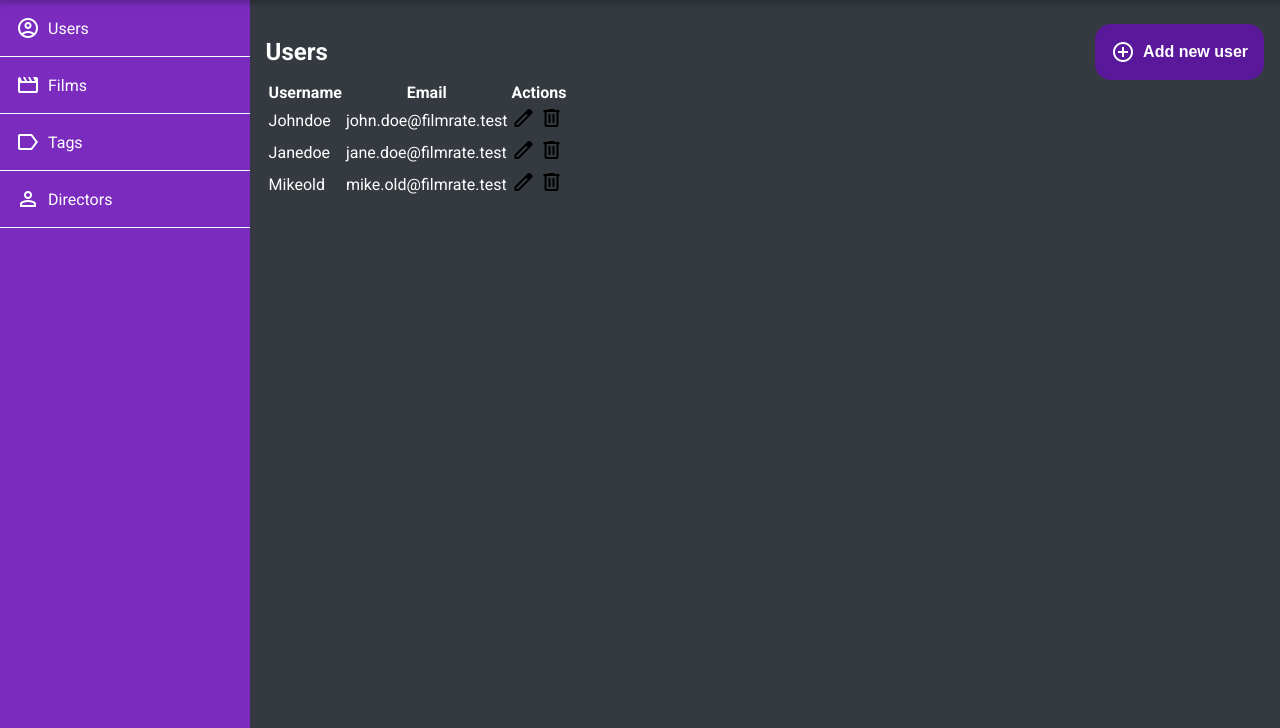
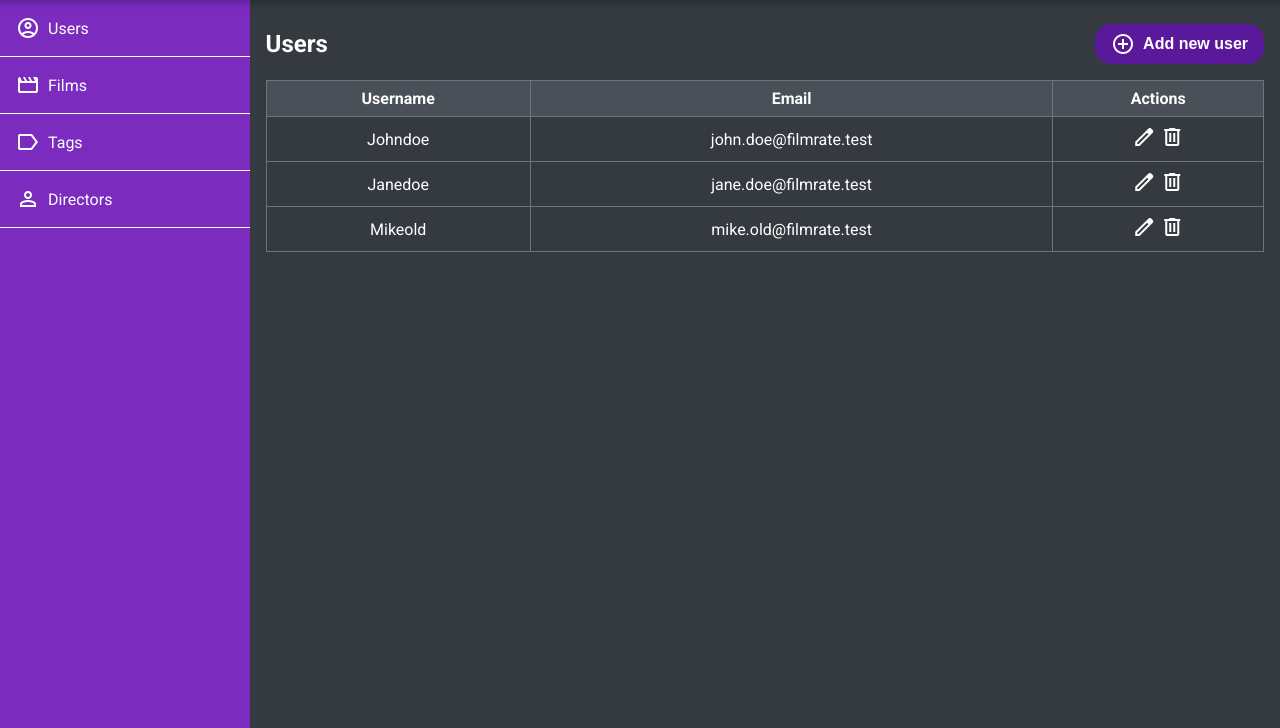
Before and after one commit to MikiWojak/film-list, a PHP site: page /admin-users in a window 1280 px wide. Shown: the part 72-800 px from the top of the page. Run offline with PHP 8.4, Linux system fonts and the light colour scheme.

Commit message:
Style table

```diff
--- a/public/css/admin.css
+++ b/public/css/admin.css
@@ -96,6 +96,10 @@
     color: #fff;
     gap: 0.5em;
     font-size: 1em;
+
+    @media only screen and (min-device-width: 768px) {
+        padding: 0.5em 1em;
+    }
 }
 
 .list--mobile {
@@ -132,8 +136,37 @@
 
 .table--desktop {
     display: none;
+    margin-top: 1em;
 
     @media only screen and (min-device-width: 768px) {
         display: block;
     }
 }
+
+.table--desktop table,
+.table--desktop th,
+.table--desktop td {
+    border: 1px solid #6C757D;
+}
+
+.table--desktop table {
+    width: 100%;
+    border-collapse: collapse;
+}
+
+.table--desktop th,
+.table--desktop td {
+    padding: 0.5em;
+}
+
+.table--desktop th {
+    background-color: #495057;
+}
+
+.table--desktop td {
+    text-align: center;
+}
+
+.table--desktop td button {
+    color: #fff;
+}
--- a/public/css/common.css
+++ b/public/css/common.css
@@ -150,6 +150,7 @@
 .white_link {
     color: #fff;
     text-decoration: none;
+    cursor: pointer;
 }
 
 .white_link:hover {
--- a/public/views/admin-users.html
+++ b/public/views/admin-users.html
@@ -175,12 +175,12 @@
                                 <td>Johndoe</td>
                                 <td>john.doe@filmrate.test</td>
                                 <td>
-                                    <button class="btn--reset">
+                                    <button class="btn--reset white_link">
                                         <span class="material-symbols-outlined">
                                             edit
                                         </span>
                                     </button>
-                                    <button class="btn--reset">
+                                    <button class="btn--reset white_link">
                                         <span class="material-symbols-outlined">
                                             delete
                                         </span>
@@ -191,12 +191,12 @@
                                 <td>Janedoe</td>
                                 <td>jane.doe@filmrate.test</td>
                                 <td>
-                                    <button class="btn--reset">
+                                    <button class="btn--reset white_link">
                                         <span class="material-symbols-outlined">
                                             edit
                                         </span>
                                     </button>
-                                    <button class="btn--reset">
+                                    <button class="btn--reset white_link">
                                         <span class="material-symbols-outlined">
                                             delete
                                         </span>
@@ -207,12 +207,12 @@
                                 <td>Mikeold</td>
                                 <td>mike.old@filmrate.test</td>
                                 <td>
-                                    <button class="btn--reset">
+                                    <button class="btn--reset white_link">
                                         <span class="material-symbols-outlined">
                                             edit
                                         </span>
                                     </button>
-                                    <button class="btn--reset">
+                                    <button class="btn--reset white_link">
                                         <span class="material-symbols-outlined">
                                             delete
                                         </span>
```
